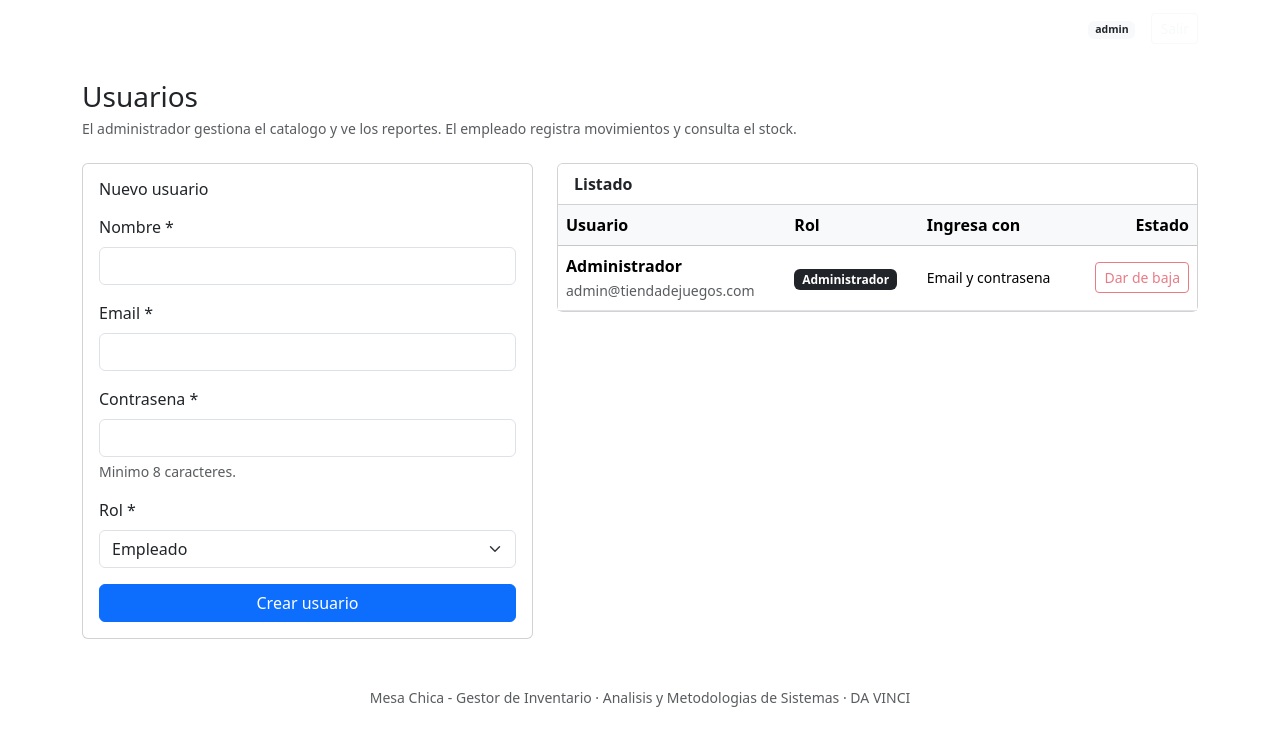
After one commit to lucaspenag/gestor-inventario-juegos, a Flask app: page /usuarios in a window 1280 px wide. The commit adds this page. Shown: the top 746 px of the page. Run offline with Flask 3, Linux system fonts and the light colour scheme; a user stored in the database is signed in.

Commit message:
feat(usuarios): alta de empleados y asignacion de roles

```diff
--- a/routes/inventario.py
+++ b/routes/inventario.py
@@ -13,7 +13,7 @@ from sqlalchemy.exc import IntegrityError, SQLAlchemyError
 
 from decoradores import admin_requerido
 from extensions import db
-from models import Juego, Movimiento, Proveedor
+from models import Juego, Movimiento, Proveedor, Usuario
 
 inventario_bp = Blueprint("inventario", __name__)
 
@@ -247,6 +247,7 @@ def nuevo_juego():
         flash(f"Se agrego {juego.nombre} al inventario.", "success")
         return redirect(url_for("inventario.listar_juegos"))
 
+
     return render_template(
         "juegos/formulario.html",
         juego=None,
@@ -372,3 +373,78 @@ def proveedores():
         listado = []
 
     return render_template("proveedores.html", proveedores=listado)
+
+
+@inventario_bp.route("/usuarios", methods=["GET", "POST"])
+@login_required
+@admin_requerido
+def usuarios():
+    if request.method == "POST":
+        nombre = (request.form.get("nombre") or "").strip()
+        email = (request.form.get("email") or "").strip().lower()
+        password = request.form.get("password") or ""
+        rol = request.form.get("rol") or "empleado"
+
+        errores = []
+        if not nombre:
+            errores.append("El nombre es obligatorio.")
+        if "@" not in email:
+            errores.append("Ingresa un email valido.")
+        if len(password) < 8:
+            errores.append("La contrasena tiene que tener al menos 8 caracteres.")
+        if rol not in ("admin", "empleado"):
+            errores.append("El rol seleccionado no es valido.")
+
+        if errores:
+            for error in errores:
+                flash(error, "warning")
+        else:
+            try:
+                if Usuario.query.filter_by(email=email).first():
+                    flash("Ya existe un usuario con ese email.", "warning")
+                else:
+                    usuario = Usuario(nombre=nombre, email=email, rol=rol)
+                    usuario.definir_password(password)
+                    db.session.add(usuario)
+                    db.session.commit()
+                    flash(f"Se creo el usuario {email}.", "success")
+            except SQLAlchemyError as e:
+                db.session.rollback()
+                current_app.logger.error("Error al crear el usuario: %s", e)
+                flash("No se pudo crear el usuario.", "danger")
+
+        return redirect(url_for("inventario.usuarios"))
+
+    try:
+        listado = Usuario.query.order_by(Usuario.nombre).all()
+    except SQLAlchemyError as e:
+        current_app.logger.error("Error al listar usuarios: %s", e)
+        flash("No se pudo cargar la lista de usuarios.", "danger")
+        listado = []
+
+    return render_template("usuarios.html", usuarios=listado)
+
+
+@inventario_bp.route("/usuarios/<int:usuario_id>/estado", methods=["POST"])
+@login_required
+@admin_requerido
+def cambiar_estado_usuario(usuario_id):
+    usuario = db.session.get(Usuario, usuario_id)
+    if usuario is None:
+        flash("El usuario no existe.", "warning")
+        return redirect(url_for("inventario.usuarios"))
+
+    if usuario.id == current_user.id:
+        flash("No podes darte de baja a vos mismo.", "warning")
+        return redirect(url_for("inventario.usuarios"))
+
+    try:
+        usuario.activo = not usuario.activo
+        db.session.commit()
+        flash(f"Se actualizo el estado de {usuario.email}.", "success")
+    except SQLAlchemyError as e:
+        db.session.rollback()
+        current_app.logger.error("Error al cambiar el estado del usuario: %s", e)
+        flash("No se pudo actualizar el usuario.", "danger")
+
+    return redirect(url_for("inventario.usuarios"))
--- a/templates/base.html
+++ b/templates/base.html
@@ -35,6 +35,7 @@
                     <a class="nav-link dropdown-toggle" href="#" data-bs-toggle="dropdown">Administracion</a>
                     <ul class="dropdown-menu">
                         <li><a class="dropdown-item" href="{{ url_for('inventario.proveedores') }}">Proveedores</a></li>
+                        <li><a class="dropdown-item" href="{{ url_for('inventario.usuarios') }}">Usuarios</a></li>
                     </ul>
                 </li>
                 {% endif %}
--- /dev/null
+++ b/templates/usuarios.html
@@ -0,0 +1,89 @@
+{% extends "base.html" %}
+{% block titulo %}Usuarios - {{ nombre_sistema }}{% endblock %}
+
+{% block contenido %}
+<h1 class="h3 mb-1">Usuarios</h1>
+<p class="text-muted small mb-4">
+    El administrador gestiona el catalogo y ve los reportes. El empleado registra
+    movimientos y consulta el stock.
+</p>
+
+<div class="row g-4">
+    <div class="col-lg-5">
+        <form method="POST" class="card card-body" novalidate>
+            <h2 class="h6 mb-3">Nuevo usuario</h2>
+            <div class="mb-3">
+                <label for="nombre" class="form-label">Nombre *</label>
+                <input type="text" class="form-control" id="nombre" name="nombre" required>
+            </div>
+            <div class="mb-3">
+                <label for="email" class="form-label">Email *</label>
+                <input type="email" class="form-control" id="email" name="email" required>
+            </div>
+            <div class="mb-3">
+                <label for="password" class="form-label">Contrasena *</label>
+                <input type="password" class="form-control" id="password" name="password"
+                       minlength="8" required>
+                <div class="form-text">Minimo 8 caracteres.</div>
+            </div>
+            <div class="mb-3">
+                <label for="rol" class="form-label">Rol *</label>
+                <select class="form-select" id="rol" name="rol">
+                    <option value="empleado">Empleado</option>
+                    <option value="admin">Administrador</option>
+                </select>
+            </div>
+            <button type="submit" class="btn btn-primary">Crear usuario</button>
+        </form>
+    </div>
+
+    <div class="col-lg-7">
+        <div class="card">
+            <div class="card-header bg-white"><strong>Listado</strong></div>
+            <div class="table-responsive">
+                <table class="table align-middle mb-0">
+                    <thead class="table-light">
+                        <tr>
+                            <th>Usuario</th>
+                            <th>Rol</th>
+                            <th>Ingresa con</th>
+                            <th class="text-end">Estado</th>
+                        </tr>
+                    </thead>
+                    <tbody>
+                        {% for u in usuarios %}
+                        <tr>
+                            <td>
+                                <span class="fw-semibold">{{ u.nombre }}</span><br>
+                                <span class="text-muted small">{{ u.email }}</span>
+                            </td>
+                            <td>
+                                {% if u.es_admin %}
+                                <span class="badge bg-dark">Administrador</span>
+                                {% else %}
+                                <span class="badge bg-secondary">Empleado</span>
+                                {% endif %}
+                            </td>
+                            <td class="small">
+                                {% if u.origen == 'google' %}Google{% else %}Email y contrasena{% endif %}
+                            </td>
+                            <td class="text-end">
+                                <form method="POST"
+                                      action="{{ url_for('inventario.cambiar_estado_usuario', usuario_id=u.id) }}"
+                                      class="d-inline">
+                                    <button type="submit"
+                                            class="btn btn-sm {% if u.activo %}btn-outline-danger{% else %}btn-outline-success{% endif %}"
+                                            {% if u.id == current_user.id %}disabled{% endif %}>
+                                        {% if u.activo %}Dar de baja{% else %}Reactivar{% endif %}
+                                    </button>
+                                </form>
+                            </td>
+                        </tr>
+                        {% endfor %}
+                    </tbody>
+                </table>
+            </div>
+        </div>
+    </div>
+</div>
+{% endblock %}
```
